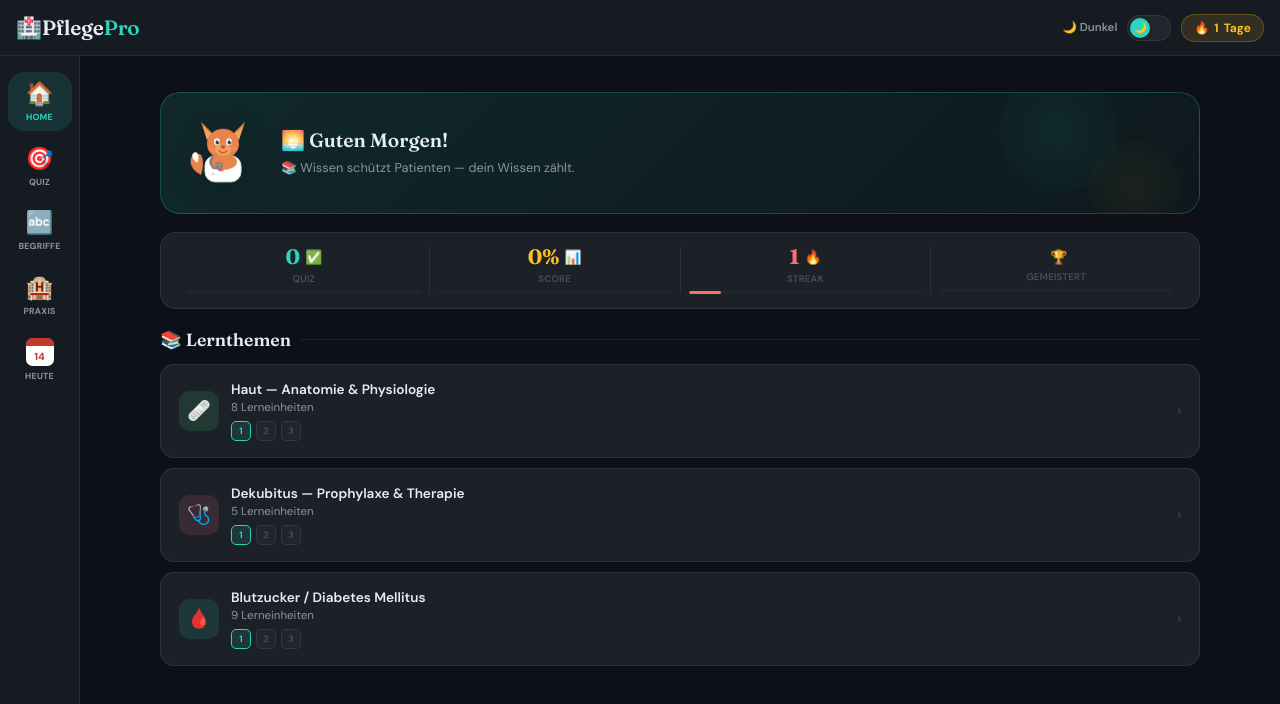
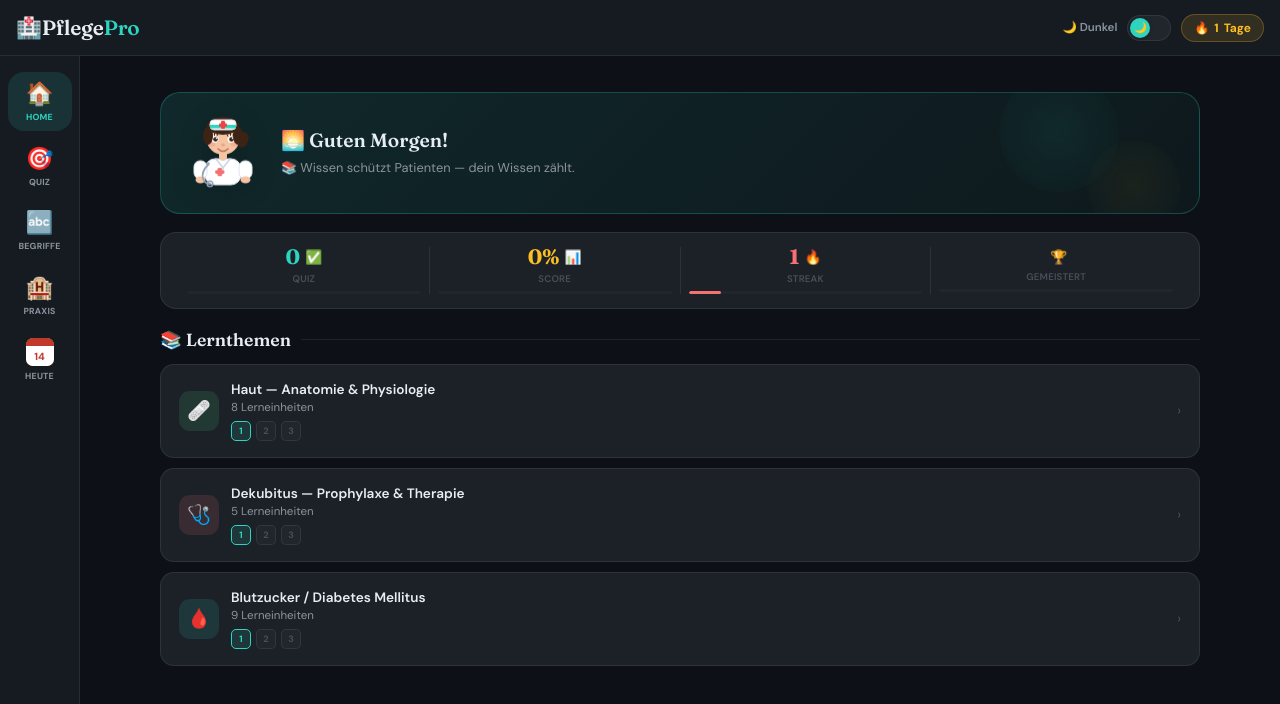
Before and after one commit to PflegePro-app/PflegePro, a React (Vite) app: page / in a window 1280 px wide. Shown: the top 704 px of the page. Built offline with nearby package versions, Linux system fonts and the light colour scheme.

Commit message:
Mascotte infirmiere/infirmier selon horaire

```diff
--- a/src/screens/Home.jsx
+++ b/src/screens/Home.jsx
@@ -1,12 +1,151 @@
 import { useContext } from 'react'
 import { AppContext } from '../App'
 
+// ── INFIRMIÈRE (6h–14h) ──
+function NurseF() {
+  return (
+    <svg viewBox="0 0 80 80" xmlns="http://www.w3.org/2000/svg"
+      style={{ width:80, height:80, filter:'drop-shadow(0 4px 12px rgba(0,0,0,0.15))' }}>
+      <style>{`
+        #nfb { animation: nurseBob 2.5s ease-in-out infinite; }
+        #nfh { animation: nurseBob 2.5s ease-in-out infinite; }
+        #nfel { animation: nurseBlink 4s ease-in-out infinite; transform-origin:32px 27px; }
+        #nfer { animation: nurseBlink 4s ease-in-out infinite; transform-origin:48px 27px; }
+        #nfc  { animation: nursePulse 2s ease-in-out infinite; }
+        @keyframes nurseBob   { 0%,100%{transform:translateY(0)} 50%{transform:translateY(-4px)} }
+        @keyframes nurseBlink { 0%,88%,100%{transform:scaleY(1)} 93%{transform:scaleY(0.08)} }
+        @keyframes nursePulse { 0%,100%{opacity:1;transform:scale(1)} 50%{opacity:.55;transform:scale(.85)} }
+      `}</style>
+      <g id="nfb">
+        <rect x="22" y="47" width="36" height="26" rx="10" fill="white" stroke="#dde4ee" strokeWidth="1"/>
+        <path d="M33 47 L40 56 L47 47" fill="none" stroke="#c8d4e8" strokeWidth="1.5" strokeLinecap="round"/>
+        <g id="nfc">
+          <rect x="37.5" y="61" width="5" height="9" rx="1.5" fill="#ef4444"/>
+          <rect x="35" y="63.5" width="10" height="4" rx="1.5" fill="#ef4444"/>
+        </g>
+        <circle cx="40" cy="57.5" r="1" fill="#c8d4e8"/>
+        <rect x="11" y="49" width="13" height="18" rx="6" fill="white" stroke="#dde4ee" strokeWidth="1"/>
+        <ellipse cx="17.5" cy="68" rx="5" ry="3.5" fill="#f5c5a3"/>
+        <rect x="56" y="49" width="13" height="18" rx="6" fill="white" stroke="#dde4ee" strokeWidth="1"/>
+        <ellipse cx="62.5" cy="68" rx="5" ry="3.5" fill="#f5c5a3"/>
+        <path d="M25 53 Q18 60 20 67 Q22 72 27 72" fill="none" stroke="#94a3b8" strokeWidth="1.8" strokeLinecap="round"/>
+        <circle cx="27" cy="72" r="2.8" fill="none" stroke="#94a3b8" strokeWidth="1.5"/>
+        <circle cx="25" cy="52" r="1.8" fill="#94a3b8"/>
+      </g>
+      <g id="nfh">
+        <rect x="36" y="38" width="8" height="11" rx="4" fill="#f5c5a3"/>
+        <ellipse cx="40" cy="28" rx="16" ry="15" fill="#f5c5a3"/>
+        <ellipse cx="28.5" cy="32" rx="4" ry="3" fill="rgba(240,130,130,.3)"/>
+        <ellipse cx="51.5" cy="32" rx="4" ry="3" fill="rgba(240,130,130,.3)"/>
+        <ellipse cx="40" cy="33" rx="2" ry="1.5" fill="#e8a882"/>
+        <path d="M35 37 Q40 42 45 37" stroke="#c0725a" strokeWidth="1.5" fill="none" strokeLinecap="round"/>
+        <g id="nfel">
+          <ellipse cx="32" cy="27" rx="3.5" ry="4" fill="white"/>
+          <circle cx="32.5" cy="27.5" r="2.3" fill="#3d2314"/>
+          <circle cx="33.5" cy="26.5" r=".8" fill="white"/>
+          <path d="M29 24.5 L28 22.5" stroke="#3d2314" strokeWidth="1" strokeLinecap="round"/>
+          <path d="M31.5 23.5 L31.5 21.5" stroke="#3d2314" strokeWidth="1" strokeLinecap="round"/>
+          <path d="M34 24 L34.5 22" stroke="#3d2314" strokeWidth="1" strokeLinecap="round"/>
+        </g>
+        <g id="nfer">
+          <ellipse cx="48" cy="27" rx="3.5" ry="4" fill="white"/>
+          <circle cx="48.5" cy="27.5" r="2.3" fill="#3d2314"/>
+          <circle cx="49.5" cy="26.5" r=".8" fill="white"/>
+          <path d="M45 24.5 L44 22.5" stroke="#3d2314" strokeWidth="1" strokeLinecap="round"/>
+          <path d="M47.5 23.5 L47.5 21.5" stroke="#3d2314" strokeWidth="1" strokeLinecap="round"/>
+          <path d="M50 24 L50.5 22" stroke="#3d2314" strokeWidth="1" strokeLinecap="round"/>
+        </g>
+        {/* Cheveux longs + queue de cheval */}
+        <ellipse cx="40" cy="14" rx="16" ry="9" fill="#3d2314"/>
+        <ellipse cx="25" cy="24" rx="5" ry="9" fill="#3d2314"/>
+        <ellipse cx="55" cy="24" rx="5" ry="9" fill="#3d2314"/>
+        <path d="M56 20 Q68 18 65 30 Q62 38 56 35" fill="#3d2314"/>
+        {/* Bonnet */}
+        <rect x="27" y="8" width="26" height="10" rx="4" fill="white" stroke="#dde4ee" strokeWidth="1"/>
+        <rect x="27" y="13" width="26" height="3.5" fill="#2dd4bf"/>
+        <rect x="38" y="9" width="4" height="8" rx="1" fill="#ef4444"/>
+        <rect x="36" y="11.5" width="8" height="3.5" rx="1" fill="#ef4444"/>
+      </g>
+    </svg>
+  )
+}
+
+// ── INFIRMIER (14h–6h) ──
+function NurseM() {
+  return (
+    <svg viewBox="0 0 80 80" xmlns="http://www.w3.org/2000/svg"
+      style={{ width:80, height:80, filter:'drop-shadow(0 4px 12px rgba(0,0,0,0.15))' }}>
+      <style>{`
+        #nmb { animation: nurseBob 2.5s ease-in-out infinite; }
+        #nmh { animation: nurseBob 2.5s ease-in-out infinite; }
+        #nmel { animation: nurseBlink 4s ease-in-out infinite; transform-origin:32px 27px; }
+        #nmer { animation: nurseBlink 4s ease-in-out infinite; transform-origin:48px 27px; }
+        #nmc  { animation: nursePulse 2s ease-in-out infinite; }
+        @keyframes nurseBob   { 0%,100%{transform:translateY(0)} 50%{transform:translateY(-4px)} }
+        @keyframes nurseBlink { 0%,88%,100%{transform:scaleY(1)} 93%{transform:scaleY(0.08)} }
+        @keyframes nursePulse { 0%,100%{opacity:1;transform:scale(1)} 50%{opacity:.55;transform:scale(.85)} }
+      `}</style>
+      <g id="nmb">
+        <rect x="22" y="47" width="36" height="26" rx="10" fill="#1e40af" stroke="#1e3a8a" strokeWidth="1"/>
+        <path d="M33 47 L40 56 L47 47" fill="none" stroke="#3b5fc0" strokeWidth="1.5" strokeLinecap="round"/>
+        <g id="nmc">
+          <rect x="37.5" y="61" width="5" height="9" rx="1.5" fill="white"/>
+          <rect x="35" y="63.5" width="10" height="4" rx="1.5" fill="white"/>
+        </g>
+        {/* Poche stylo */}
+        <rect x="52" y="50" width="4" height="10" rx="2" fill="#3b82f6" stroke="#2563eb" strokeWidth=".5"/>
+        <rect x="53" y="49" width="2" height="3" rx="1" fill="#93c5fd"/>
+        <rect x="11" y="49" width="13" height="18" rx="6" fill="#1e40af" stroke="#1e3a8a" strokeWidth="1"/>
+        <ellipse cx="17.5" cy="68" rx="5" ry="3.5" fill="#d4a574"/>
+        <rect x="56" y="49" width="13" height="18" rx="6" fill="#1e40af" stroke="#1e3a8a" strokeWidth="1"/>
+        <ellipse cx="62.5" cy="68" rx="5" ry="3.5" fill="#d4a574"/>
+        <path d="M25 53 Q18 60 20 67 Q22 72 27 72" fill="none" stroke="#94a3b8" strokeWidth="1.8" strokeLinecap="round"/>
+        <circle cx="27" cy="72" r="2.8" fill="none" stroke="#94a3b8" strokeWidth="1.5"/>
+        <circle cx="25" cy="52" r="1.8" fill="#94a3b8"/>
+      </g>
+      <g id="nmh">
+        <rect x="36" y="38" width="8" height="11" rx="4" fill="#d4a574"/>
+        <ellipse cx="40" cy="28" rx="16" ry="15" fill="#d4a574"/>
+        <ellipse cx="28.5" cy="33" rx="3.5" ry="2.5" fill="rgba(200,100,80,.25)"/>
+        <ellipse cx="51.5" cy="33" rx="3.5" ry="2.5" fill="rgba(200,100,80,.25)"/>
+        <ellipse cx="40" cy="33" rx="2" ry="1.5" fill="#c08050"/>
+        <path d="M35 37 Q40 42 45 37" stroke="#a0623a" strokeWidth="1.5" fill="none" strokeLinecap="round"/>
+        {/* Légère barbe */}
+        <path d="M33 37 Q40 44 47 37" fill="rgba(80,50,30,.15)"/>
+        <g id="nmel">
+          <ellipse cx="32" cy="27" rx="3.5" ry="4" fill="white"/>
+          <circle cx="32.5" cy="27.5" r="2.3" fill="#3d2314"/>
+          <circle cx="33.5" cy="26.5" r=".8" fill="white"/>
+        </g>
+        <g id="nmer">
+          <ellipse cx="48" cy="27" rx="3.5" ry="4" fill="white"/>
+          <circle cx="48.5" cy="27.5" r="2.3" fill="#3d2314"/>
+          <circle cx="49.5" cy="26.5" r=".8" fill="white"/>
+        </g>
+        {/* Cheveux courts */}
+        <ellipse cx="40" cy="13" rx="16" ry="8" fill="#5c3d1e"/>
+        <ellipse cx="25" cy="22" rx="4" ry="7" fill="#5c3d1e"/>
+        <ellipse cx="55" cy="22" rx="4" ry="7" fill="#5c3d1e"/>
+        {/* Casquette médicale */}
+        <rect x="25" y="10" width="30" height="8" rx="4" fill="#1e40af" stroke="#1e3a8a" strokeWidth="1"/>
+        <rect x="23" y="16" width="34" height="3" rx="1.5" fill="#1e3a8a"/>
+        <rect x="38" y="11" width="4" height="6" rx="1" fill="white"/>
+        <rect x="36" y="13" width="8" height="2.5" rx="1" fill="white"/>
+      </g>
+    </svg>
+  )
+}
+
 function Mascot({ name }) {
   const hour = new Date().getHours()
+
+  // 6h–14h = infirmière, 14h–6h = infirmier
+  const isMorning = hour >= 6 && hour < 14
+
   const greeting =
     hour < 6  ? '🌙 Gute Nacht' :
     hour < 12 ? '🌅 Guten Morgen' :
-    hour < 17 ? '☀️ Guten Tag' :
+    hour < 14 ? '☀️ Guten Tag' :
     hour < 21 ? '🌆 Guten Abend' : '🌙 Gute Nacht'
 
   const motivations = [
@@ -37,59 +176,8 @@ function Mascot({ name }) {
         animation:'floatCell 8s ease-in-out 2s infinite', pointerEvents:'none',
       }}/>
 
-      <div style={{ flexShrink:0, position:'relative', width:80, height:80 }}>
-        <svg viewBox="0 0 80 80" xmlns="http://www.w3.org/2000/svg"
-          style={{ width:80, height:80, filter:'drop-shadow(0 4px 12px rgba(0,0,0,0.2))' }}>
-          <style>{`
-            #mb{animation:mascotBob 2.5s ease-in-out infinite}
-            #me{animation:mascotBob 2.5s ease-in-out infinite}
-            #mel,#mer{animation:mascotBlink 4s ease-in-out infinite}
-            #mt{animation:mascotTail 2s ease-in-out infinite;transform-origin:15px 65px}
-            #mc{animation:mascotPulse 2s ease-in-out infinite}
-            @keyframes mascotBob{0%,100%{transform:translateY(0)}50%{transform:translateY(-4px)}}
-            @keyframes mascotBlink{0%,90%,100%{transform:scaleY(1)}95%{transform:scaleY(0.1)}}
-            @keyframes mascotTail{0%,100%{transform:rotate(-8deg)}50%{transform:rotate(8deg)}}
-            @keyframes mascotPulse{0%,100%{opacity:1;transform:scale(1)}50%{opacity:.7;transform:scale(.9)}}
-          `}</style>
-          <g id="mt">
-            <path d="M18 62 Q5 55 8 45 Q11 38 18 42 Q22 50 18 62Z" fill="#e8834a"/>
-            <path d="M10 46 Q7 40 13 39 Q17 44 14 50Z" fill="white"/>
-          </g>
-          <g id="mb">
-            <rect x="22" y="44" width="36" height="26" rx="10" fill="white" stroke="#e0e8f0" strokeWidth="1"/>
-            <g id="mc">
-              <rect x="37" y="51" width="6" height="12" rx="2" fill="#ef4444"/>
-              <rect x="34" y="54" width="12" height="6" rx="2" fill="#ef4444"/>
-            </g>
-            <circle cx="30" cy="56" r="1.5" fill="#d0d8e8"/>
-            <circle cx="30" cy="62" r="1.5" fill="#d0d8e8"/>
-            <ellipse cx="40" cy="50" rx="14" ry="8" fill="#e8834a"/>
-          </g>
-          <g id="me">
-            <path d="M24 28 L18 10 L30 22Z" fill="#e8834a"/>
-            <path d="M24 28 L20 14 L28 22Z" fill="#f4a261"/>
-            <path d="M56 28 L62 10 L50 22Z" fill="#e8834a"/>
-            <path d="M56 28 L60 14 L52 22Z" fill="#f4a261"/>
-            <ellipse cx="40" cy="32" rx="16" ry="15" fill="#e8834a"/>
-            <ellipse cx="40" cy="38" rx="8" ry="6" fill="#f4a261"/>
-            <ellipse cx="40" cy="35" rx="2.5" ry="2" fill="#c45e2a"/>
-            <path d="M36 39 Q40 43 44 39" stroke="#c45e2a" strokeWidth="1.5" fill="none" strokeLinecap="round"/>
-            <ellipse cx="30" cy="37" rx="4" ry="3" fill="rgba(255,150,100,.3)"/>
-            <ellipse cx="50" cy="37" rx="4" ry="3" fill="rgba(255,150,100,.3)"/>
-            <g id="mel">
-              <ellipse cx="34" cy="30" rx="3" ry="3.5" fill="white"/>
-              <circle cx="34.5" cy="30.5" r="2" fill="#2d3748"/>
-              <circle cx="35.5" cy="29.5" r=".7" fill="white"/>
-            </g>
-            <g id="mer">
-              <ellipse cx="46" cy="30" rx="3" ry="3.5" fill="white"/>
-              <circle cx="46.5" cy="30.5" r="2" fill="#2d3748"/>
-              <circle cx="47.5" cy="29.5" r=".7" fill="white"/>
-            </g>
-            <path d="M30 44 Q26 52 30 56 Q34 58 36 54" stroke="#718096" strokeWidth="1.8" fill="none" strokeLinecap="round"/>
-            <circle cx="36" cy="54" r="3" fill="none" stroke="#718096" strokeWidth="1.5"/>
-          </g>
-        </svg>
+      <div style={{ flexShrink:0, width:80, height:80 }}>
+        {isMorning ? <NurseF /> : <NurseM />}
       </div>
 
       <div style={{ flex:1, minWidth:0, position:'relative', zIndex:1 }}>
@@ -107,7 +195,6 @@ function Mascot({ name }) {
   )
 }
 
-// Barre de stats horizontale compacte
 function StatsBar({ quizCount, avgScore, streak, mastered }) {
   const stats = [
     { icon:'✅', value: quizCount,      label:'Quiz',       color:'var(--teal)',  bar: Math.min(quizCount*10,100) },
@@ -115,66 +202,29 @@ function StatsBar({ quizCount, avgScore, streak, mastered }) {
     { icon:'🔥', value: streak,         label:'Streak',     color:'var(--rose)',  bar: Math.min(streak*14,100) },
     { icon:'🏆', value: mastered,       label:'Gemeistert', color:'var(--green)', bar: Math.min(mastered*33,100) },
   ]
-
   return (
     <div style={{
-      background: 'var(--card)',
-      border: '1px solid var(--border)',
-      borderRadius: 16,
-      padding: '14px 18px',
-      marginBottom: 20,
-      display: 'flex',
-      alignItems: 'center',
-      gap: 0,
+      background: 'var(--card)', border: '1px solid var(--border)',
+      borderRadius: 16, padding: '14px 18px', marginBottom: 20,
+      display: 'flex', alignItems: 'center',
     }}>
       {stats.map((s, i) => (
         <div key={i} style={{
-          flex: 1,
-          display: 'flex',
-          flexDirection: 'column',
-          alignItems: 'center',
-          gap: 4,
-          padding: '0 8px',
-          borderRight: i < stats.length - 1 ? '1px solid var(--border)' : 'none',
+          flex:1, display:'flex', flexDirection:'column', alignItems:'center', gap:4,
+          padding:'0 8px',
+          borderRight: i < stats.length-1 ? '1px solid var(--border)' : 'none',
         }}>
-          {/* Valeur + icône */}
           <div style={{ display:'flex', alignItems:'center', gap:5 }}>
-            <span style={{
-              fontFamily:"'Fraunces',serif",
-              fontSize:'1.3rem',
-              fontWeight:700,
-              color: s.color,
-              lineHeight:1,
-            }}>
+            <span style={{ fontFamily:"'Fraunces',serif", fontSize:'1.3rem', fontWeight:700, color:s.color, lineHeight:1 }}>
               {s.value}
             </span>
             <span style={{ fontSize:'.85rem' }}>{s.icon}</span>
           </div>
-          {/* Label */}
-          <div style={{
-            fontSize:'.6rem',
-            color:'var(--ink3)',
-            fontWeight:600,
-            letterSpacing:'.2px',
-            textTransform:'uppercase',
-          }}>
+          <div style={{ fontSize:'.6rem', color:'var(--ink3)', fontWeight:600, letterSpacing:'.2px', textTransform:'uppercase' }}>
             {s.label}
           </div>
-          {/* Mini barre */}
-          <div style={{
-            width:'100%', height:3,
-            borderRadius:2,
-            background:'var(--bg3)',
-            overflow:'hidden',
-            marginTop:2,
-          }}>
-            <div style={{
-              height:'100%',
-              borderRadius:2,
-              background: s.color,
-              width:`${s.bar}%`,
-              transition:'width 1s ease',
-            }}/>
+          <div style={{ width:'100%', height:3, borderRadius:2, background:'var(--bg3)', overflow:'hidden', marginTop:2 }}>
+            <div style={{ height:'100%', borderRadius:2, background:s.color, width:`${s.bar}%`, transition:'width 1s ease' }}/>
           </div>
         </div>
       ))}
@@ -190,11 +240,10 @@ export default function Home() {
     .flatMap(l => l.levelScores || [])
     .filter(s => s !== undefined)
   const avgScore = allScores.length > 0
-    ? Math.round(allScores.reduce((a, b) => a + b, 0) / allScores.length * 100)
-    : 0
+    ? Math.round(allScores.reduce((a,b) => a+b, 0) / allScores.length * 100) : 0
   const quizCount = progress.quizCount || 0
-  const streak = progress.streak || 0
-  const mastered = progress.mastered || 0
+  const streak    = progress.streak || 0
+  const mastered  = progress.mastered || 0
 
   function getRealLevel(themeId) {
     const ld = levels[themeId]
@@ -207,41 +256,25 @@ export default function Home() {
 
   return (
     <div style={{ maxWidth:'100%' }}>
-
       <Mascot name={progress.userName} />
-
-      {/* BARRE STATS HORIZONTALE COMPACTE */}
-      <StatsBar
-        quizCount={quizCount}
-        avgScore={avgScore}
-        streak={streak}
-        mastered={mastered}
-      />
-
-      {/* SECTION TITRE */}
+      <StatsBar quizCount={quizCount} avgScore={avgScore} streak={streak} mastered={mastered} />
       <div className="sec-title">📚 Lernthemen</div>
-
-      {/* THEME CARDS */}
       <div style={{ display:'flex', flexDirection:'column', gap:10 }}>
         {THEMES.map(t => {
           const realLevel = getRealLevel(t.id)
-          const totalLvl = getTotalLevels(t.id)
-          const ld = levels[t.id]
-          const topScore = ld?.levelScores?.length > 0
-            ? Math.round(Math.max(...ld.levelScores.filter(s => s !== undefined)) * 100)
-            : null
-
+          const totalLvl  = getTotalLevels(t.id)
+          const ld        = levels[t.id]
+          const topScore  = ld?.levelScores?.length > 0
+            ? Math.round(Math.max(...ld.levelScores.filter(s => s !== undefined)) * 100) : null
           return (
             <div key={t.id} className="theme-card" onClick={() => openDetail(t)}>
-              <div className="t-icon" style={{ background:`var(--${t.col}-dim)` }}>
-                {t.icon}
-              </div>
+              <div className="t-icon" style={{ background:`var(--${t.col}-dim)` }}>{t.icon}</div>
               <div className="t-info">
                 <div className="t-name">{t.name}</div>
                 <div className="t-sub">{t.lessons.length} Lerneinheiten</div>
                 <div style={{ display:'flex', alignItems:'center', gap:5, marginTop:6 }}>
                   {Array.from({ length: totalLvl }, (_, i) => {
-                    const passed = realLevel > i
+                    const passed    = realLevel > i
                     const isCurrent = realLevel === i
                     return (
                       <div key={i} style={{
@@ -251,15 +284,11 @@ export default function Home() {
                         display:'flex', alignItems:'center', justifyContent:'center',
                         fontSize:'.58rem', fontWeight:700,
                         color: passed ? 'white' : isCurrent ? 'var(--teal)' : 'var(--ink3)',
-                      }}>
-                        {i + 1}
-                      </div>
+                      }}>{i+1}</div>
                     )
                   })}
                   {topScore !== null && (
-                    <span style={{ fontSize:'.68rem', color:'var(--ink3)', marginLeft:3 }}>
-                      Best: {topScore}%
-                    </span>
+                    <span style={{ fontSize:'.68rem', color:'var(--ink3)', marginLeft:3 }}>Best: {topScore}%</span>
                   )}
                 </div>
               </div>
```
